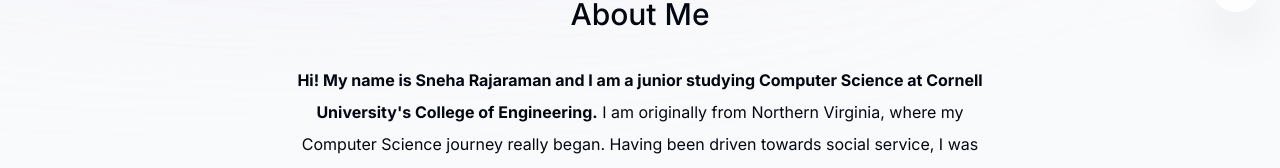
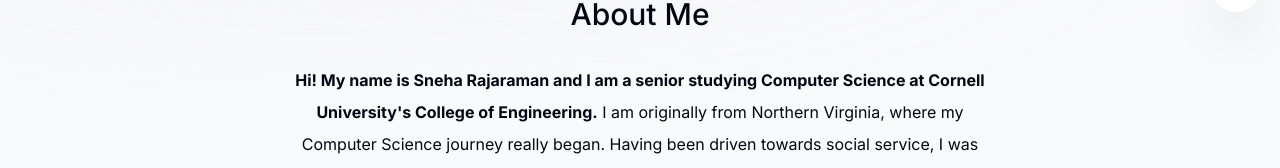
Before and after one commit to snehar27/portfolio, a Next.js app: page / in a window 1280 px wide. Shown: the part 768-936 px from the top of the page. Built offline with nearby package versions, Linux system fonts and the light colour scheme.

Commit message:
updated about

```diff
--- a/components/about.tsx
+++ b/components/about.tsx
@@ -21,7 +21,7 @@
       <SectionHeading>About Me</SectionHeading>
       <p className="mb-3">
         <b>
-          Hi! My name is Sneha Rajaraman and I am a junior studying Computer
+          Hi! My name is Sneha Rajaraman and I am a senior studying Computer
           Science at Cornell University&apos;s College of Engineering.
         </b>{" "}
         I am originally from Northern Virginia, where my Computer Science
```
